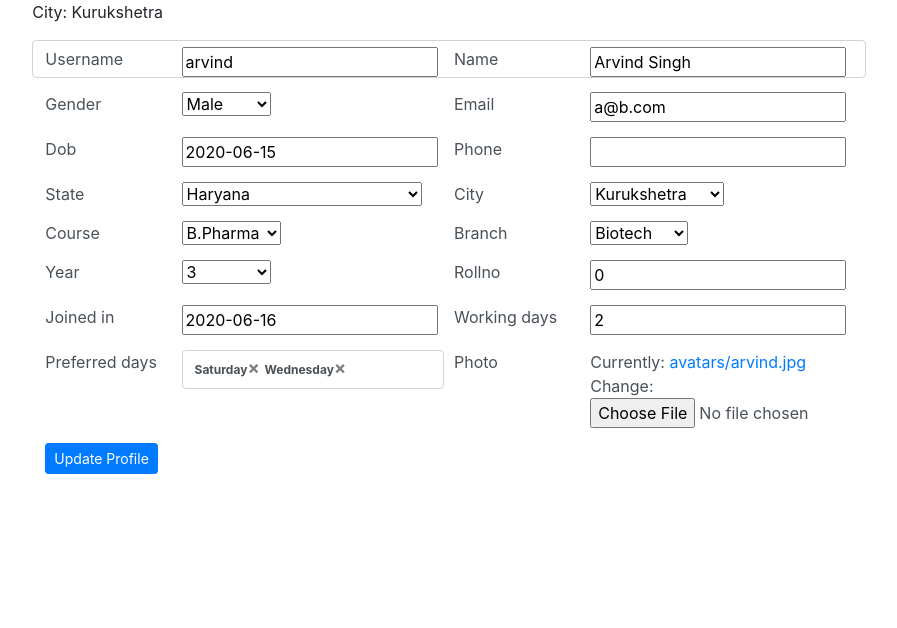
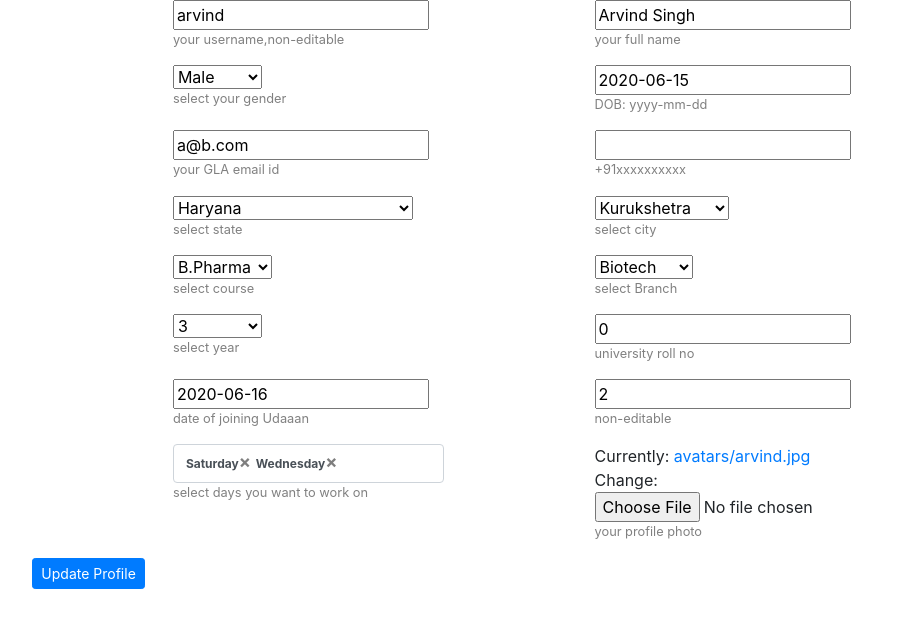
Before and after one commit to arvind115/udaaanportal, a Django app: page /memberupdate/arvind in a window 1280 px wide. Shown: the part 56-684 px from the top of the page, without its empty margins (191-1088 px from the left). Run offline with Django 3.2, Linux system fonts and the light colour scheme; a user stored in the database is signed in; data comes from the database, SQL or seed files in the repository; both versions use the stored data as it was after the commit; some libraries are stand-ins or nearby versions.

Commit message:
prettified the members views

```diff
--- a/members/models.py
+++ b/members/models.py
@@ -111,24 +111,24 @@ class GLAMember(models.Model):
   )
 
   user = models.OneToOneField(User, on_delete=models.CASCADE,null=True)
-  username  = models.CharField(max_length=50,null=True)
-  name      = models.CharField(max_length=50,null=True)
-  gender    = models.CharField(max_length=8,choices=gender_choices,null=True)
-  dob       = models.DateField(null=True,auto_now=False, auto_now_add=False)
-  email     = models.EmailField(max_length=50,null=True)
+  username  = models.CharField(max_length=50,null=True,help_text='your username,non-editable')
+  name      = models.CharField(max_length=50,null=True,help_text='your full name')
+  gender    = models.CharField(max_length=8,choices=gender_choices,null=True,help_text='select your gender')
+  dob       = models.DateField(null=True,auto_now=False, auto_now_add=False,help_text='DOB: yyyy-mm-dd')
+  email     = models.EmailField(max_length=50,null=True,help_text='your GLA email id')
   phone_regex = RegexValidator(regex=r'^\+?1?\d{9,10}$',
             message="Phone number must be entered in the format: +91xxxxxxxxxx")
-  phone = models.CharField(validators=[phone_regex], max_length=10, blank=True) # validators should be a list
-  state = models.ForeignKey(State,null=True, on_delete=models.CASCADE)
-  city = models.ForeignKey(City,null=True, on_delete=models.CASCADE)
-  course = models.ForeignKey(Course,null=True, on_delete=models.CASCADE)
-  branch  = models.ForeignKey(Branch,null=True, on_delete=models.CASCADE)
-  year = models.IntegerField(null=True,choices=((1,1),(2,2),(3,3),(4,4)))
-  rollno = models.IntegerField(null=True)
-  joined_in = models.DateField(blank=True,null=True,auto_now=False, auto_now_add=False)
-  working_days = models.IntegerField(default=0,null=True,blank=True)
-  preferred_days = models.ManyToManyField(Day)
-  photo = models.ImageField(upload_to=store_file_name,null=True)
+  phone = models.CharField(validators=[phone_regex], max_length=10, blank=True,help_text='+91xxxxxxxxxx') # validators should be a list
+  state = models.ForeignKey(State,null=True, on_delete=models.CASCADE,help_text='select state')
+  city = models.ForeignKey(City,null=True, on_delete=models.CASCADE,help_text='select city')
+  course = models.ForeignKey(Course,null=True, on_delete=models.CASCADE, help_text='select course')
+  branch  = models.ForeignKey(Branch,null=True, on_delete=models.CASCADE,help_text='select Branch')
+  year = models.IntegerField(null=True,choices=((1,1),(2,2),(3,3),(4,4)),help_text='select year')
+  rollno = models.IntegerField(null=True,help_text='university roll no')
+  joined_in = models.DateField(blank=True,null=True,auto_now=False, auto_now_add=False,help_text='date of joining Udaaan')
+  working_days = models.IntegerField(default=0,null=True,blank=True,help_text='non-editable')
+  preferred_days = models.ManyToManyField(Day,help_text='select days you want to work on')
+  photo = models.ImageField(upload_to=store_file_name,null=True,help_text='your profile photo')
 
   def __str__(self):
     return self.username
--- a/members/templates/membercreate.htm
+++ b/members/templates/membercreate.htm
@@ -2,59 +2,94 @@
 {% block content %}
 <div class="row no-gutters" style="background: none;">
     <div class="col-md-8 offset-md-2 col-sm-12" style="background: none;">
-      <p>City: {{ request.user.glamember.city }}</p>
-      <form method="POST" enctype="multipart/form-data" data-branches-url="{% url 'ajax_load_branches' %}" class="form form-control">{% csrf_token %}
-        {{ form.errors }}
-{{ form.non_field_errors }}
-          <input type="hidden" id="user" value="{{ request.user }}" />
-        <div class="form-row" style="background: none;">
-          <div class="col-2">{{ form.username.label }}</div>
-          <div class="col-4">{{ form.username }}</div>
-          <div class="col-2">{{ form.name.label }}</div>
-          <div class="col-4">{{ form.name }}</div>
+      <form method="POST" enctype="multipart/form-data" data-branches-url="{% url 'ajax_load_branches' %}" class="form-horizontal">{% csrf_token %}
+        <input type="hidden" id="user" value="{{ request.user }}" />
+        <!-- <div class="form-row" style="background: none;">
+          <div class="col-md-2 col-sm-12">{{ form.username.label }}</div>
+          <div class="col-md-4 col-sm-12">{{ form.username }}
+          </div>
+          <div class="col-md-2 col-sm-12">{{ form.name.label }}</div>
+          <div class="col-md-4 col-sm-12">{{ form.name }}
+            {% if form.name.help_text %}
+              present.
+            <small style="color:grey">{{ form.name.help_text }}</small>
+          {% endif %}
+          </div>
         </div>
         <div class="form-row">
-          <div class="col-2">{{ form.gender.label }}</div>
-          <div class="col-4">{{ form.gender }}</div>
-          <div class="col-2">{{ form.email.label }}</div>
-          <div class="col-4">{{ form.email }}</div>
+          <div class="col-md-2 col-sm-12">{{ form.gender.label }}</div>
+          <div class="col-md-4 col-sm-12">{{ form.gender }}</div>
+          <div class="col-md-2 col-sm-12">{{ form.email.label }}</div>
+          <div class="col-md-4 col-sm-12">{{ form.email }}</div>
         </div>
         <div class="form-row">
-          <div class="col-2">{{ form.dob.label }}</div>
-          <div class="col-4">{{ form.dob }}</div>
-          <div class="col-2">{{ form.phone.label }}</div>
-          <div class="col-4">{{ form.phone }}</div>
+          <div class="col-md-2 col-sm-12">{{ form.dob.label }}</div>
+          <div class="col-md-4 col-sm-12">{{ form.dob }}</div>
+          <div class="col-md-2 col-sm-12" >{{ form.phone.label }}</div>
+          <div class="col-md-4">{{ form.phone }}</div>
         </div>
         <div class="form-row">
-          <div class="col-2">{{ form.state.label }}</div>
-          <div class="col-4">{{ form.state }}</div>
-          <div class="col-2">{{ form.city.label }}</div>
-          <div class="col-4">{{ form.city }}</div>
+          <div class="col-md-2 col-sm-12">{{ form.state.label }}</div>
+          <div class="col-md-4 col-sm-12">{{ form.state }}</div>
+          <div class="col-md-2 col-sm-12">{{ form.city.label }}</div>
+          <div class="col-md-4 col-sm-12">{{ form.city }}</div>
         </div>
         <div class="form-row">
-          <div class="col-2">{{ form.course.label }}</div>
-          <div class="col-4">{{ form.course }}</div>
-          <div class="col-2">{{ form.branch.label }}</div>
-          <div class="col-4">{{ form.branch }}</div>
+          <div class="col-md-2 col-sm-12">{{ form.course.label }}</div>
+          <div class="col-md-4 col-sm-12">{{ form.course }}</div>
+          <div class="col-md-2 col-sm-12">{{ form.branch.label }}</div>
+          <div class="col-md-4 col-sm-12">{{ form.branch }}</div>
         </div>
         <div class="form-row">
-          <div class="col-2">{{ form.year.label }}</div>
-          <div class="col-4">{{ form.year }}</div>
-          <div class="col-2">{{ form.rollno.label }}</div>
-          <div class="col-4">{{ form.rollno }}</div>
+          <div class="col-md-2 col-sm-12">{{ form.year.label }}</div>
+          <div class="col-md-4 col-sm-12">{{ form.year }}</div>
+          <div class="col-md-2 col-sm-12">{{ form.rollno.label }}</div>
+          <div class="col-md-4 col-sm-12">{{ form.rollno }}</div>
         </div>
         <div class="form-row">
-          <div class="col-2">{{ form.joined_in.label }}</div>
-          <div class="col-4">{{ form.joined_in }}</div>
-          <div class="col-2">{{ form.working_days.label }}</div>
-          <div class="col-4">{{ form.working_days }}</div>
+          <div class="col-md-2 col-sm-12">{{ form.joined_in.label }}</div>
+          <div class="col-md-4 col-sm-12">{{ form.joined_in }}</div>
+          <div class="col-md-2 col-sm-12">{{ form.working_days.label }}</div>
+          <div class="col-md-4 col-sm-12">{{ form.working_days }}</div>
         </div>
         <div class="form-row">
-          <div class="col-2">{{ form.preferred_days.label }}</div>
-          <div class="col-4">{{ form.preferred_days }}</div>
-          <div class="col-2">{{ form.photo.label }}</div>
-          <div class="col-4">{{ form.photo }}</div>
-        </div>
+          <div class="col-md-2 col-sm-12">{{ form.preferred_days.label }}</div>
+          <div class="col-md-4 col-sm-12">{{ form.preferred_days }}</div>
+          <div class="col-md-2 col-sm-12">{{ form.photo.label }}</div>
+          <div class="col-md-4 col-sm-12">{{ form.photo }}</div>
+        </div> -->
+        {% for field in form %}
+          {% if not forloop.counter|divisibleby:2 %}
+            <div class="form-row">
+          {% endif %}
+          <div class="col-md-2 col-sm-12">
+            <!-- {{ field.label_tag }} -->
+          </div>
+          <div class="col-md-4 col-sm-12">
+            {{ field}}
+            {% if field.errors %}
+              {% for error in field.errors %}
+                <p style="color:red"><small>{{ error }}</small></p>
+              {% endfor %}
+            {% else %}
+              {% if field.help_text %}
+                <p><small class="help-block" style="color:grey">{{ field.help_text }}</small></p>
+              {% endif %}
+            {% endif %}
+          </div>
+          {% if forloop.counter|divisibleby:2 %}
+            </div>
+          {% endif %}
+          <!-- {{ field.label_tag }} <br> -->
+          <!-- {{ field }} -->
+          <!-- {% if field.help_text %}
+            <p><small style="color:grey">{{ field.help_text }}</small></p>
+          {% endif %}
+          {% for error in field.errors %}
+            <p style="color:red">{{ error }}</p>
+          {% endfor %}
+        </p> -->
+        {% endfor %}
         {% if request.path == '/membercreate' %}
           <button type="submit" class="btn btn-sm btn-success">Create Profile</button>
         {% else %}
--- a/members/views.py
+++ b/members/views.py
@@ -6,6 +6,7 @@ from django.urls import reverse_lazy,reverse
 from django.contrib.auth.mixins import LoginRequiredMixin
 from django.contrib import messages
 from django.contrib.auth.models import User
+
 
 from .models import Branch,GLAMember,Course,State,City
 from .forms import GLAMemberForm
--- a/templates/base.htm
+++ b/templates/base.htm
@@ -7,7 +7,7 @@
 <script src="https://cdnjs.cloudflare.com/ajax/libs/popper.js/1.11.0/umd/popper.min.js"
 integrity="sha384-b/U6ypiBEHpOf/4+1nzFpr53nxSS+GLCkfwBdFNTxtclqqenISfwAzpKaMNFNmj4" crossorigin="anonymous"></script>
 <script src='{% static "js/bootstrap.min.js" %}'></script>
-<link rel='stylesheet' href="{% static 'css/style.css' %}">
+<!-- <link rel='stylesheet' href="{% static 'css/style.css' %}">  -->
 <script src="{% static 'js/BsMultiSelect.min.js' %}"></script>
 </head>
 <body>
```
Also changed, not shown: members/forms.py (+14 -7 lines), db.sqlite3.
